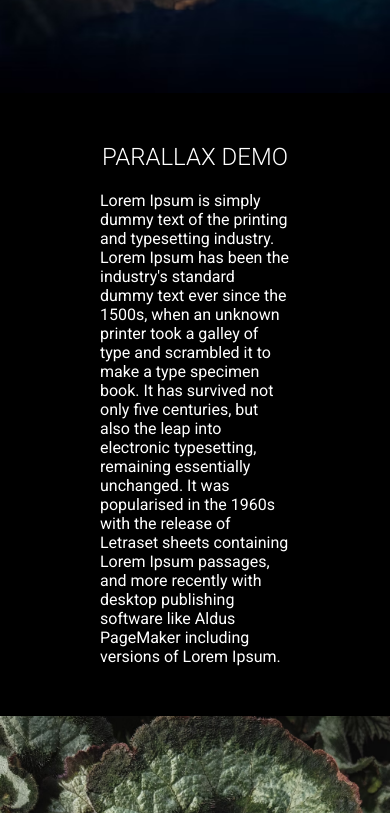
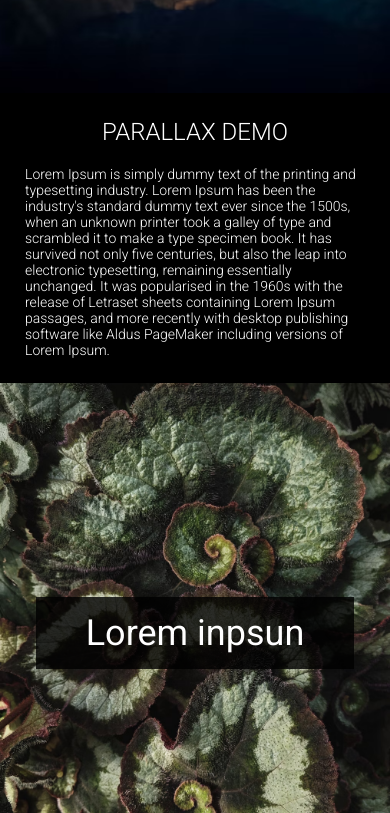
Before and after one commit to BrennonMeireles/parallax-scrolling, a plain HTML site: page index.html in a window 390 px wide. Shown: the part 751-1564 px from the top of the page. Drawn offline with Linux system fonts and the light colour scheme.

Commit message:
feat: created responsive

```diff
--- a/style.css
+++ b/style.css
@@ -80,3 +80,14 @@ h1 {
   background-repeat: no-repeat;
   background-size: cover;
 }
+
+@media screen and (max-width: 600px) {
+  .caixa-texto{
+    padding: 25px;
+  }
+
+  p {
+    font-size: 14px;
+    font-weight: 300;
+  }
+}
```
